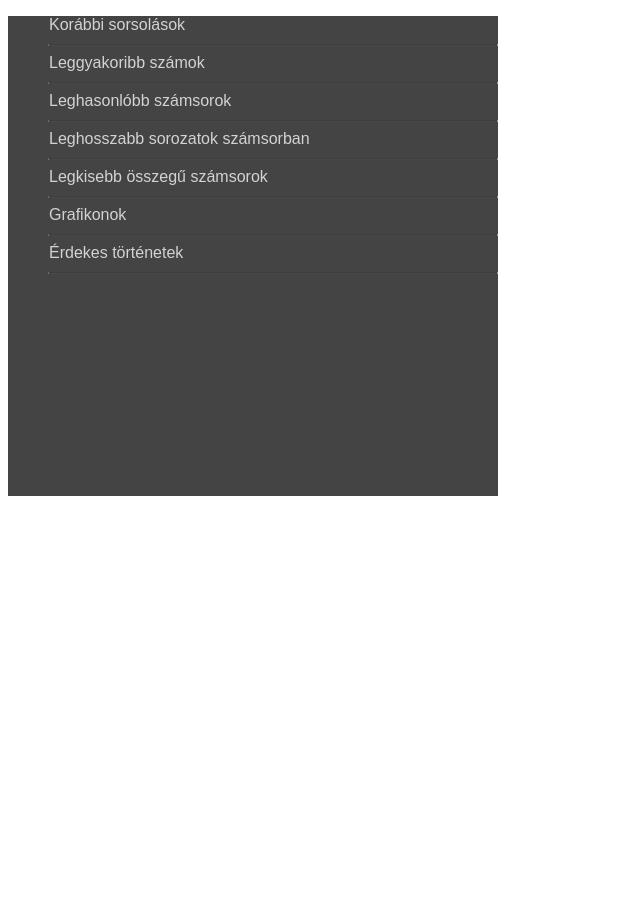
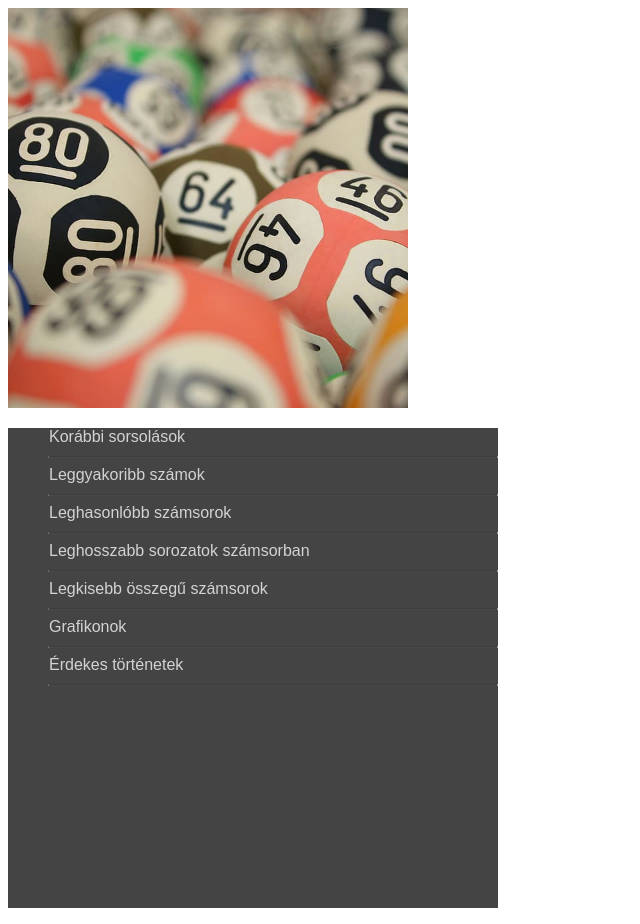
Before and after one commit to KrizsakKornelKaroly/IKT_Lotto, a plain HTML site: page erdekes_tortenetek.html in a window 1280 px wide. Shown: the whole page, without its empty margins (0-640 px from the left). Before the commit the page ends 800 px from the top, so only its background shows below. Drawn offline with Linux system fonts and the light colour scheme.

Commit message:
kep_beszuras

```diff
--- a/erdekes_tortenetek.html
+++ b/erdekes_tortenetek.html
@@ -8,6 +8,7 @@
     <link rel="stylesheet" href="css.css">
 </head>
 <body>
+    <img src="hatter.jpg" width="400px">
     <ul>
         <li><a href="index.html"> Korábbi sorsolások  </a> </li> <hr class="menuvonal">
         <li><a href="leggyakoribb_szamok.html"> Leggyakoribb számok</a> </li> <hr class="menuvonal">
```
Also changed, not shown: grafikonok.html (+1 -0 lines), index.html (+1 -0 lines), leggyakoribb_szamok.html (+1 -0 lines), leghasonlobb_szamok.html (+1 -0 lines), leghosszabb_sorozatok_szamsorokban.html (+1 -0 lines), legkisebb_osszegu_szamsorok.html (+1 -0 lines), 1 other file.
